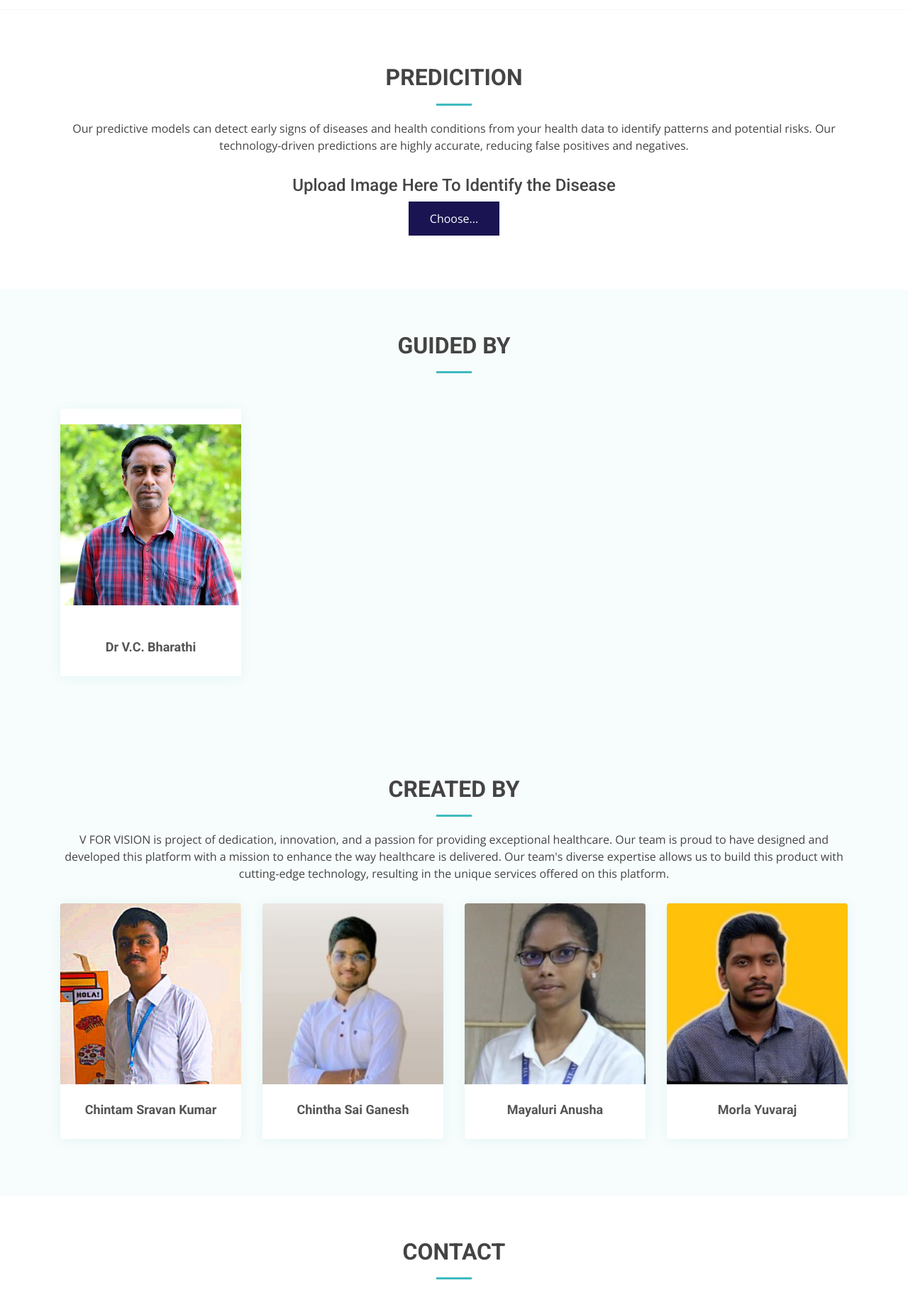
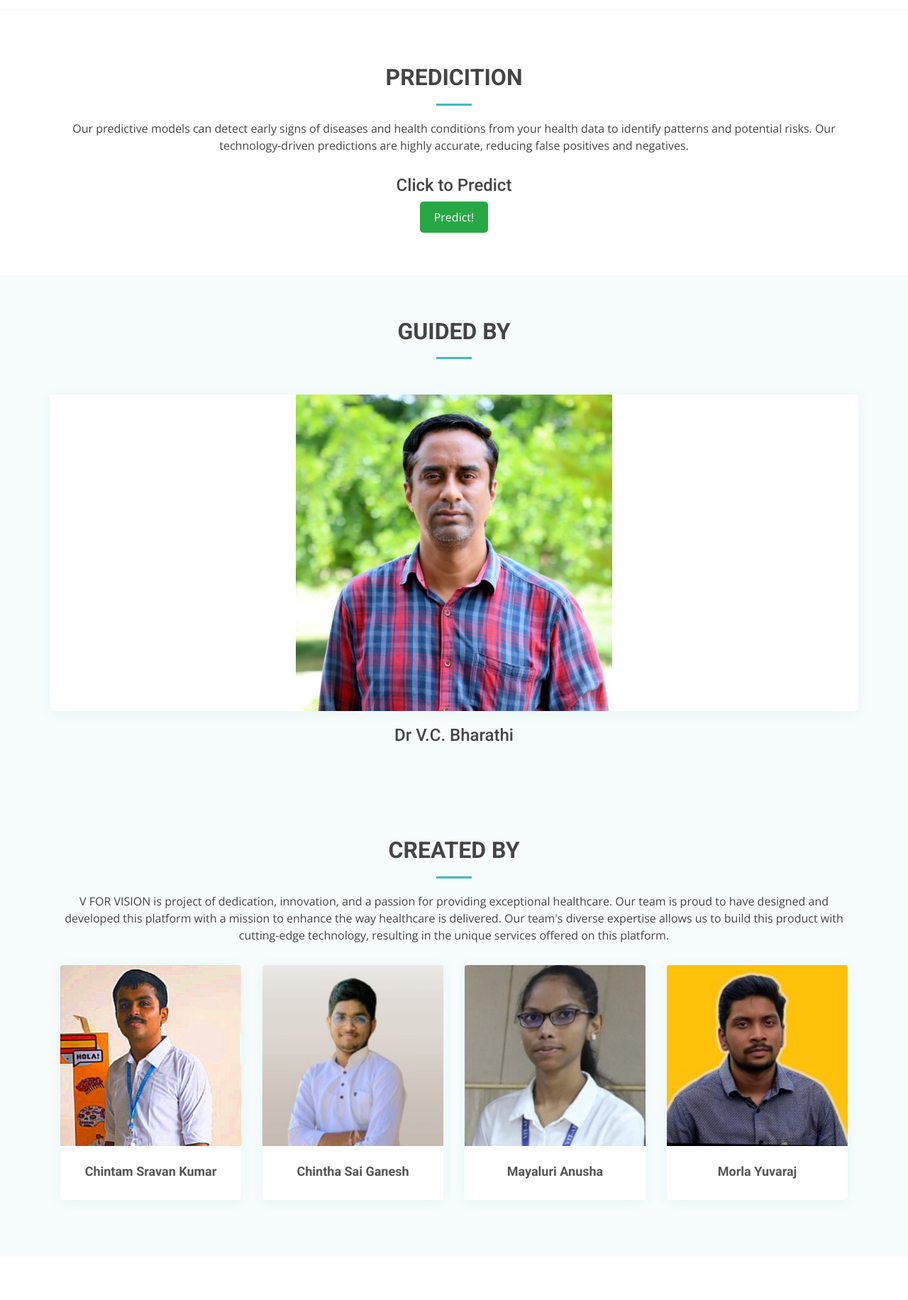
Before and after one commit to CHINTAM-SRAVAN/cap, a Flask app: page / in a window 1280 px wide. Shown: the part 2179-4011 px from the top of the page at 71% size. Run offline with Flask 3, Linux system fonts and the light colour scheme; some libraries are stand-ins or nearby versions.

Commit message:
Update index.html

```diff
--- a/templates/index.html
+++ b/templates/index.html
@@ -201,30 +201,19 @@
 
         <div>
           <center>
-					<h4>Upload Image Here To Identify the Disease</h4>
-			<form action = "http://localhost:5000/" id="upload-file" method="post" enctype="multipart/form-data">
-				<label for="imageUpload" class="upload-label">
-					Choose...
-				</label>
-				<input type="file" name="images" id="imageUpload" accept=".png, .jpg, .jpeg">
-
-			</form>
-
-
-			<div class="image-section" style="display:none;">
-				<div class="img-preview">
-					<div id="imagePreview"></div>
-				</div>
+					<h4>Click to Predict</h4>
+			<div >
 				<div>
-					<button type="button" class="btn btn-success" id="btn-predict">Predict!</button>
+					<button type="button" class="btn" id="btn-predict" style="background-color: #28a745; color: white; padding: 10px 20px; border: none; border-radius: 5px; cursor: pointer;">
+            Predict!
+        </button>
+          <script>
+            document.getElementById('btn-predict').addEventListener('click', function() {
+                window.location.href = 'https://vitap.ac.in/';
+            });
+        </script>
 				</div>
 			</div>
-
-			<div class="loader" style="display:none;"></div>
-
-			<h3>
-				<span id="result"> </span>
-			</h3>
     </center>
 		</div>
 
@@ -242,19 +231,19 @@
         <div class="row">
 
 
-          <div class="col-lg-3 col-md-6 d-flex align-items-stretch" style="display: flex; flex-direction: column; justify-content: center;">
             <div class="member" data-aos="fade-up" data-aos-delay="400">
-              <div class="member-img" style="display: flex; justify-content: center; align-items: center; height: 300px; width: 100%;">
-                <img src="{{ url_for('static', filename='img/sir.jpg') }}" height="300px" class="img-fluid" alt="" style="max-width: 100%; max-height: 100%;">
+              <div class="member-img" >
+                <img src="{{ url_for('static', filename='img/sir.jpg') }}" height="300px" class="img-fluid" alt="" style="max-width: 40%; max-height: 40%;">
                 <div class="social">
                   <a href="https://www.linkedin.com/in/v-c-bharathi-30a579b8/"><i class="bi bi-linkedin"></i></a>
                 </div>
               </div>
-              <div class="member-info" style="text-align: center;">
-                <h4>Dr V.C. Bharathi</h4>
-              </div>
+
             </div>
-          </div>
+            <div class="member-info" style="text-align: center;">
+              <h4>Dr V.C. Bharathi</h4>
+            </div>
+
 
 
         </div>
```
